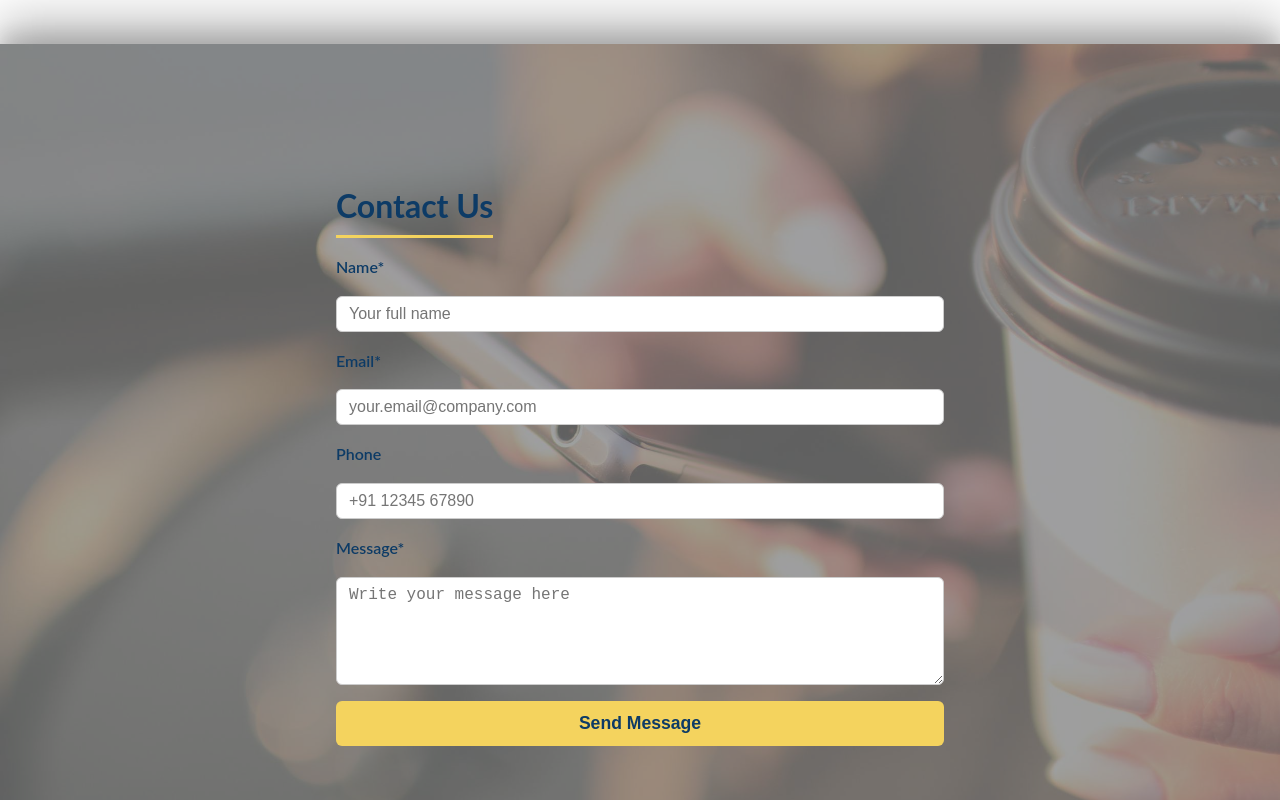
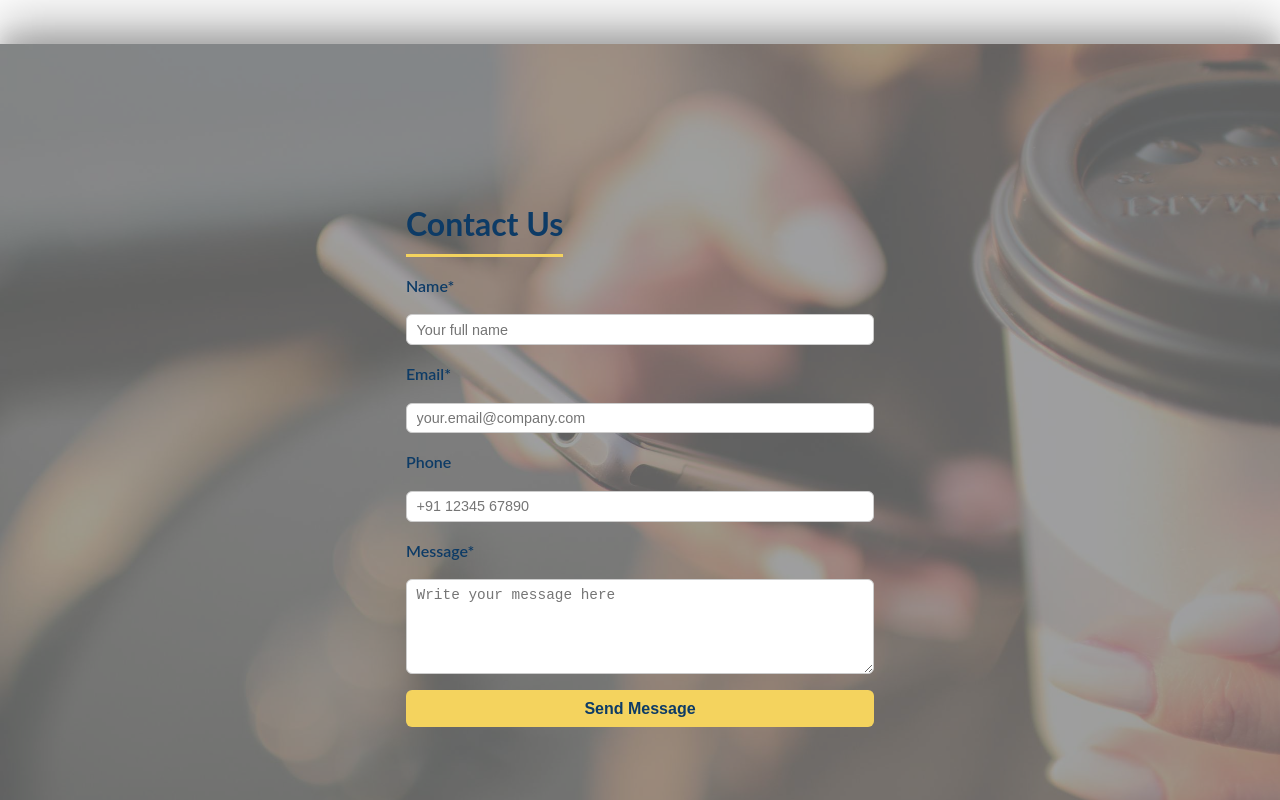
Before and after one commit to ankitd123/jktradingco, a plain HTML site: page index.html in a window 1280 px wide. Shown: the part 2340-3140 px from the top of the page. Drawn offline with nearby package versions, Linux system fonts and the light colour scheme.

Commit message:
Add files via upload

```diff
--- a/styles.css
+++ b/styles.css
@@ -379,11 +379,14 @@ body.modal-open {
 
 /* Contact section */
 
-.contact-class{
+.contact-class {
   margin-top: 5vh;
-  width: 50vw;
-  max-width: 75vw;
+  width: 100%;
+  max-width: 500px;
+  padding: 1rem;
+  border-radius: 10px;
 }
+
 
 #contact {
   background-color: grey;
@@ -420,13 +423,15 @@ label {
   font-weight: 600;
   color: #0d3b66;
 }
+
 input, textarea {
-  padding: 0.5rem 0.75rem;
-  font-size: 1rem;
+  padding: 0.4rem 0.6rem;
+  font-size: 0.9rem;
   border: 1.5px solid #ccc;
   border-radius: 6px;
   transition: border-color 0.3s ease;
 }
+
 input:focus, textarea:focus {
   outline: none;
   border-color: #f4d35e;
@@ -440,8 +445,9 @@ button {
   padding: 0.75rem 1rem;
   border-radius: 6px;
   cursor: pointer;
-  font-size: 1.1rem;
+  font-size: 1rem;
   transition: background-color 0.3s ease;
+  padding: 0.6rem 1rem;
 }
 button:hover, button:focus {
   background: #e1c64a;
@@ -852,7 +858,7 @@ footer {
   }
 
   .contact-class{
-    width: 75vh;
+    width: 75vw;
   }
 
   h4 {
```
